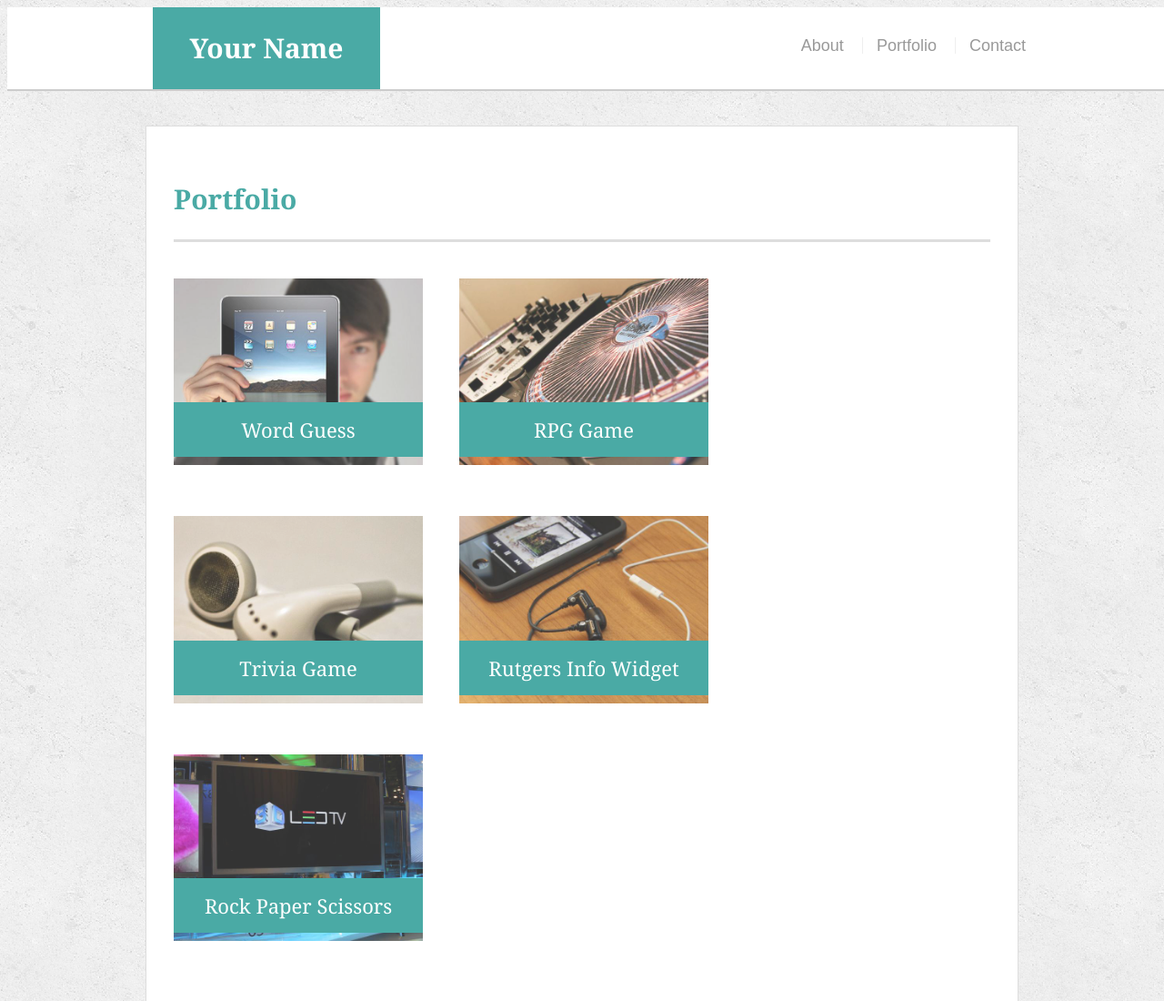
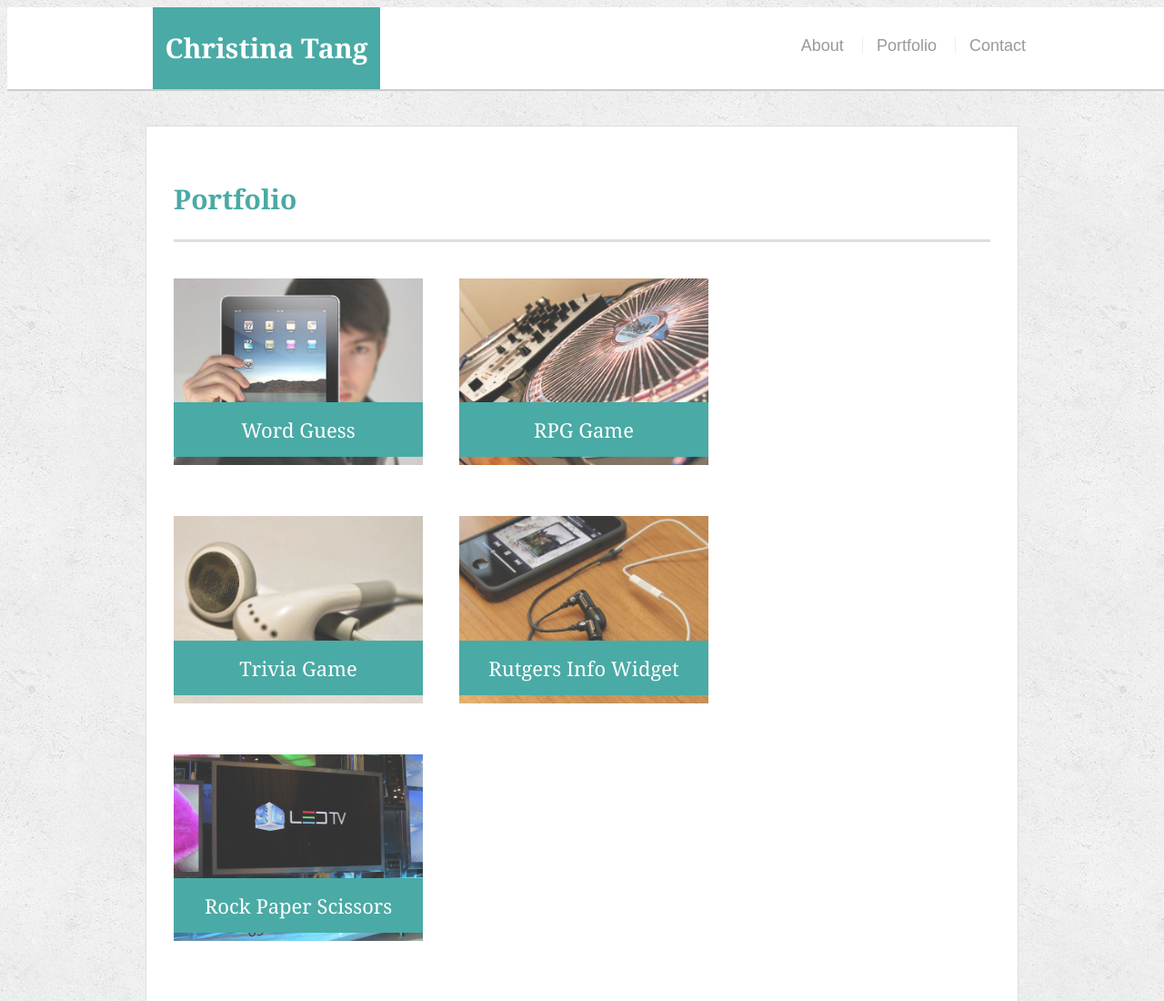
Before and after one commit to tangchristina/Responsive-Portfolio, a plain HTML site: page portfolio.html in a window 1280 px wide. Shown: the top 1100 px of the page at 91% size. Drawn offline with Linux system fonts and the light colour scheme.

Commit message:
updated your name with christina tang

```diff
--- a/portfolio.html
+++ b/portfolio.html
@@ -12,7 +12,7 @@
 
   <header id="masthead">
     <div class="container">
-      <a href="index.html" id="logo">Your Name</a>
+      <a href="index.html" id="logo">Christina Tang</a>
       <nav>
         <a href="index.html">About</a>
         <a href="portfolio.html">Portfolio</a>
```
